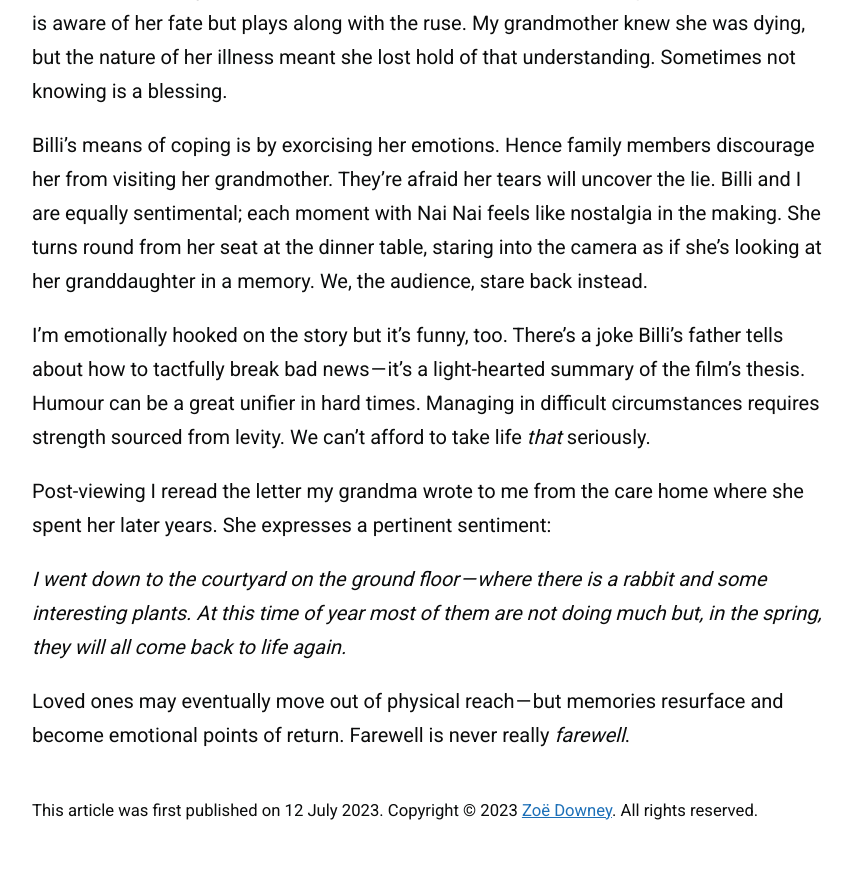
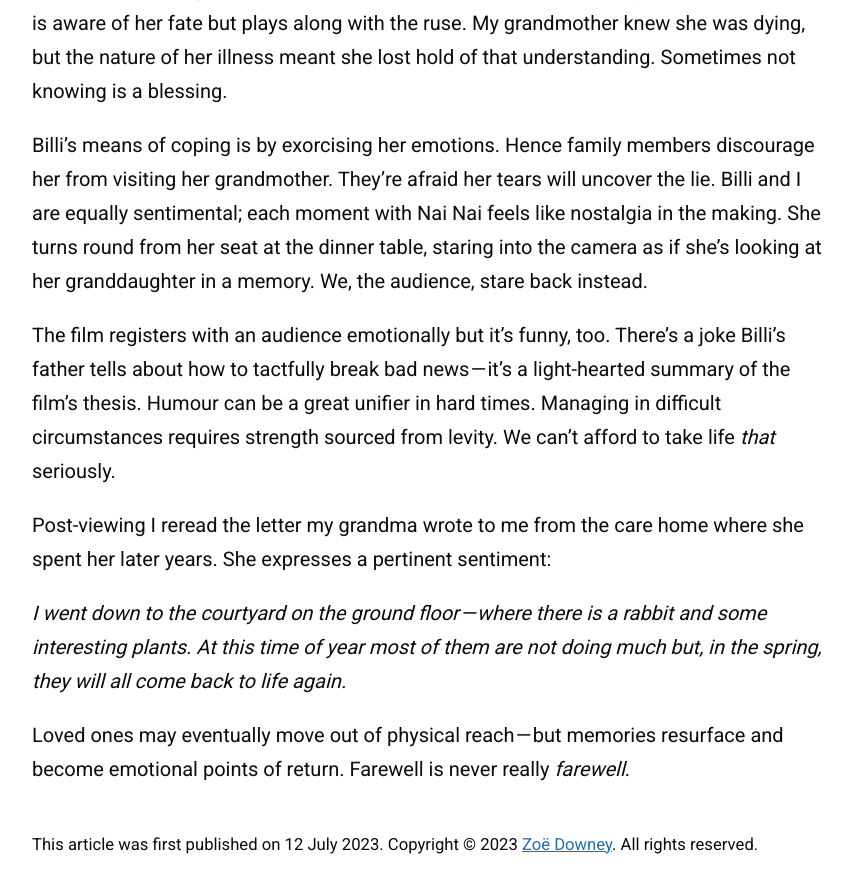
Before and after one commit to zoeurl/zoedowney.github.io, a Jekyll site: the page built from _posts/2023-07-12-the-farewell.md, in a window 1280 px wide and 900 px high, scrolled down 1501 px. Shown: the top 893 px of the window, without its empty margins (208-1060 px from the left). Built offline with Jekyll 4.4.1, drawn with Linux system fonts in a browser that asks for light colours; before the commit the page ends 2367 px from its top, so only the background shows below that.

Commit message:
Update 2023-07-12-the-farewell.md

```diff
--- a/_posts/2023-07-12-the-farewell.md
+++ b/_posts/2023-07-12-the-farewell.md
@@ -16,7 +16,7 @@
 
 Billi’s means of coping is by exorcising her emotions. Hence family members discourage her from visiting her grandmother. They’re afraid her tears will uncover the lie. Billi and I are equally sentimental; each moment with Nai Nai feels like nostalgia in the making. She turns round from her seat at the dinner table, staring into the camera as if she’s looking at her granddaughter in a memory. We, the audience, stare back instead.
 
-I'm emotionally hooked on the story but it’s funny, too. There's a joke Billi’s father tells about how to tactfully break bad news — it’s a light-hearted summary of the film’s thesis. Humour can be a great unifier in hard times. Managing in difficult circumstances requires strength sourced from levity. We can’t afford to take life _that_ seriously.
+The film registers with an audience emotionally but it's funny, too. There's a joke Billi’s father tells about how to tactfully break bad news — it’s a light-hearted summary of the film’s thesis. Humour can be a great unifier in hard times. Managing in difficult circumstances requires strength sourced from levity. We can’t afford to take life _that_ seriously.
 
 Post-viewing I reread the letter my grandma wrote to me from the care home where she spent her later years. She expresses a pertinent sentiment:
 
```
